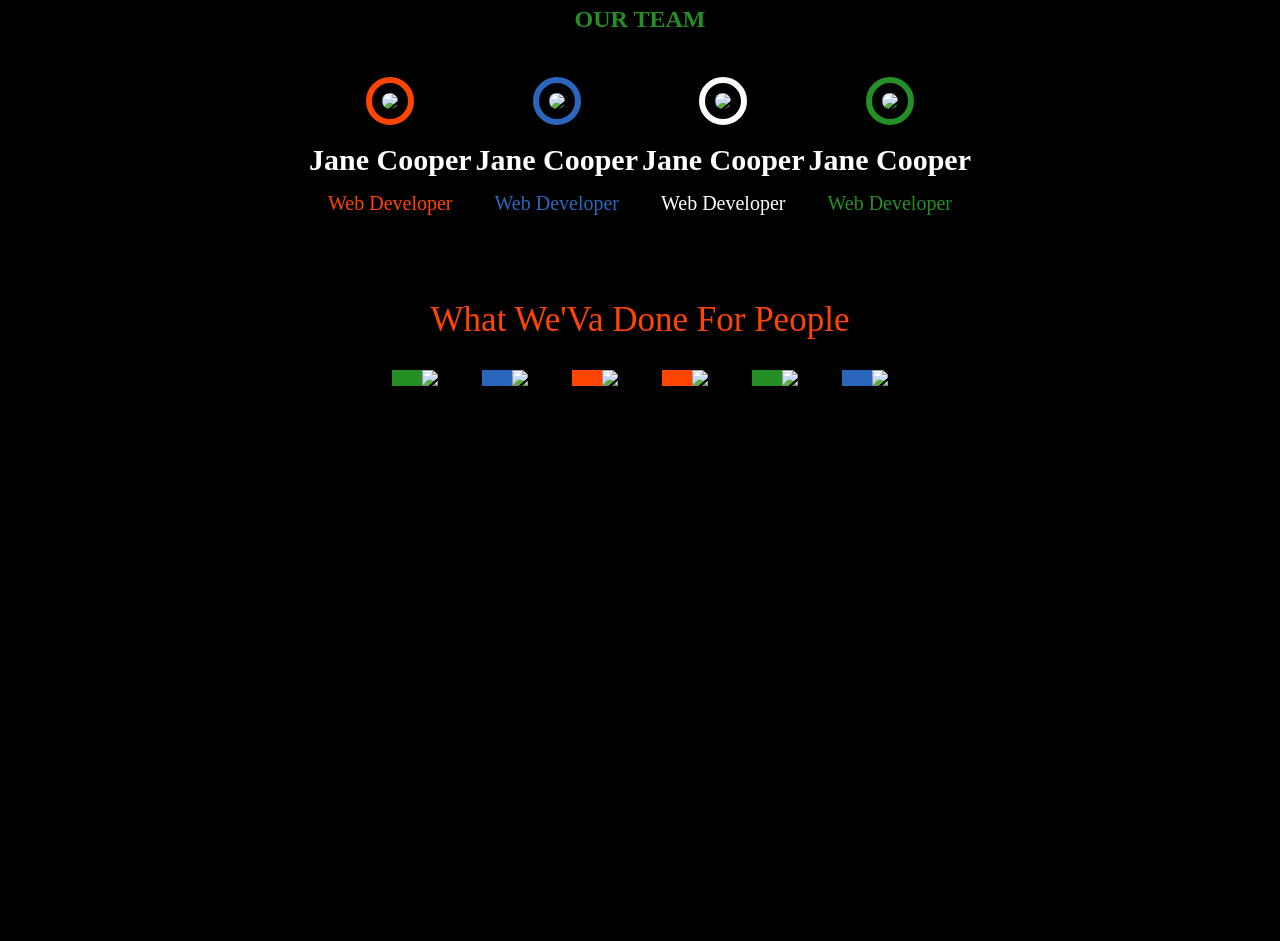
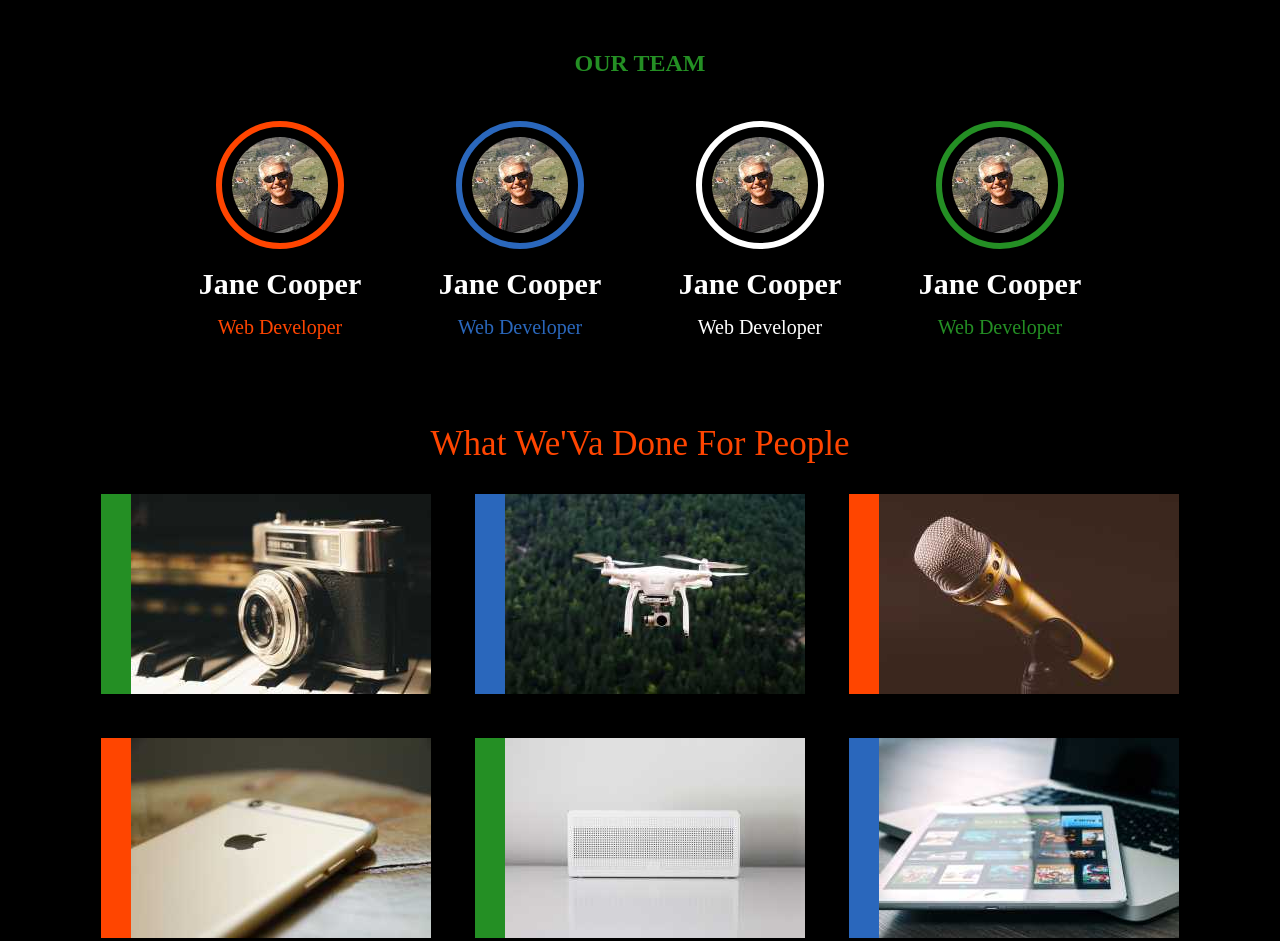
Before and after one commit to Hajermajdy/Task-2-MSP-, a plain HTML site: page index.html in a window 1280 px wide. Shown: the part 902-1843 px from the top of the page. Drawn offline with Linux system fonts and the light colour scheme; files whose address does not match are found by name.

Commit message:
Update index.html

```diff
--- a/index.html
+++ b/index.html
@@ -11,7 +11,7 @@
     <header>
         <div class="head">
             <div class="logo">
-                <img src="img/logo/MSP LOGO WHITE 2.png ">
+                <img src="MSP LOGO WHITE 2.png ">
             </div>
             <ul>
                 <li class="green"><a>FQA</a></li>
@@ -33,22 +33,22 @@
         <h2 class="green">OUR TEAM</h2>
         <div class="head">
             <div>
-                <img class="img1" src="img/avatar.jpg">
+                <img class="img1" src="avatar.jpg">
                 <h3>Jane Cooper</h3>
                 <p class="orange">Web Developer</p>
             </div>
             <div>
-                <img class="img2" src="img/avatar.jpg">
+                <img class="img2" src="avatar.jpg">
                 <h3>Jane Cooper</h3>
                 <p class="blue">Web Developer</p>
             </div>
             <div>
-                <img class="img3" src="img/avatar.jpg">
+                <img class="img3" src="avatar.jpg">
                 <h3>Jane Cooper</h3>
                 <p>Web Developer</p>
             </div>
             <div>
-                <img class="img4" src="img/avatar.jpg">
+                <img class="img4" src="avatar.jpg">
                 <h3>Jane Cooper</h3>
                 <p class="green">Web Developer</p>
             </div>
@@ -56,12 +56,12 @@
         <div class="end">
             <p class="orange">What We'Va Done For People</p>
             <div>
-                <img class="mg1" src="img/tech_camera.jpg">
-                <img class="mg2" src="img/tech_drone.jpg">
-                <img class="mg3" src="img/tech_mic.jpg">
-                <img class="mg3" src="img/tech_phone.jpg">
-                <img class="mg1" src="img/tech_sound.jpg">
-                <img class="mg2" src="img/tech_tablet.jpg">
+                <img class="mg1" src="tech_camera.jpg">
+                <img class="mg2" src="tech_drone.jpg">
+                <img class="mg3" src="tech_mic.jpg">
+                <img class="mg3" src="tech_phone.jpg">
+                <img class="mg1" src="tech_sound.jpg">
+                <img class="mg2" src="tech_tablet.jpg">
             </div>
 
         </div>
```
